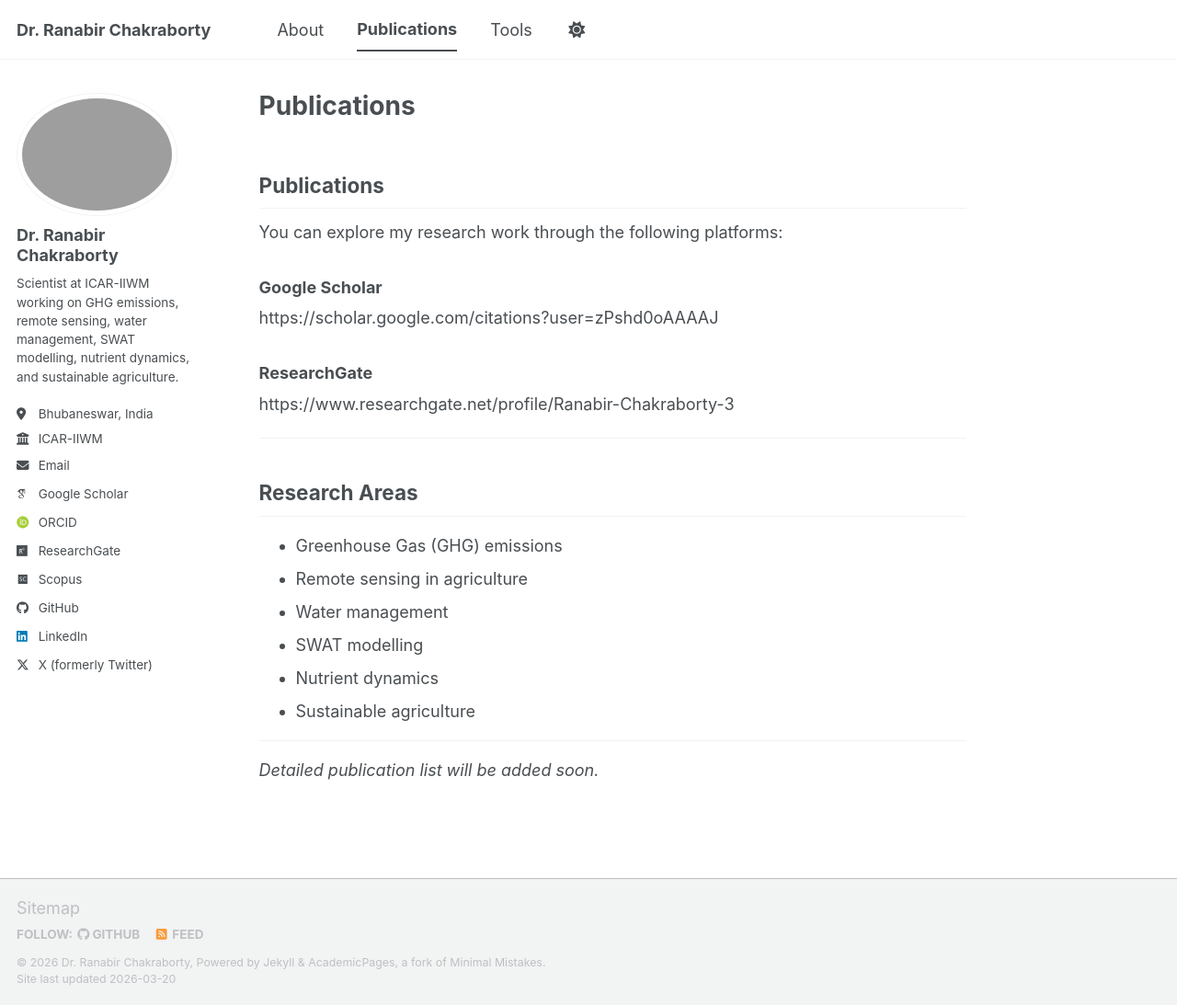
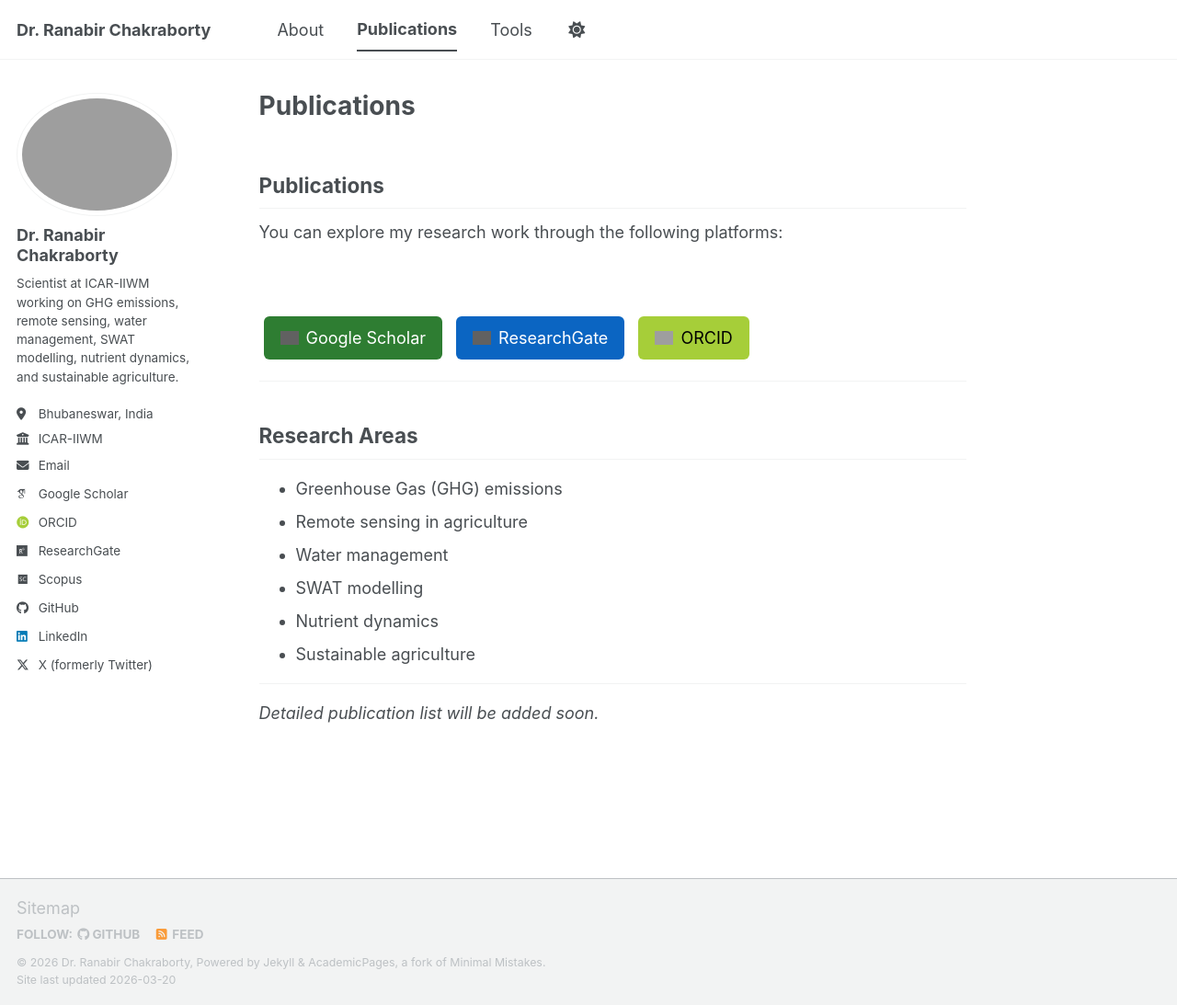
Before and after one commit to ranabir-chakraborty/ranabir-chakraborty.github.io, a Jekyll site: the page built from _pages/publications.md, in a window 1280 px wide and 1093 px high. Shown: the whole window at 92% size. Built offline with Jekyll 4.4.1, drawn with Linux system fonts in a browser that asks for light colours; some web fonts are replaced; a script bundle is joined from its source files by our own code; library files that are not in the unit come from our copies; grey boxes are pictures that could not be loaded.

Commit message:
Added buttons for Google scholar, Reserachgate, and Orcid

```diff
--- a/_pages/publications.md
+++ b/_pages/publications.md
@@ -6,14 +6,29 @@ author_profile: true
 ---
 
 ## Publications
-
 You can explore my research work through the following platforms:
 
-### Google Scholar
-https://scholar.google.com/citations?user=zPshd0oAAAAJ
+<br>
 
-### ResearchGate
-https://www.researchgate.net/profile/Ranabir-Chakraborty-3
+<div style="margin-top:15px;">
+
+<a href="https://scholar.google.com/citations?user=zPshd0oAAAAJ" target="_blank" style="display:inline-flex;align-items:center;padding:10px 18px;margin:5px;background-color:#2e7d32;color:white;text-decoration:none;border-radius:6px;">
+<img src="https://cdn.jsdelivr.net/gh/simple-icons/simple-icons/icons/googlescholar.svg" width="20" style="margin-right:8px;filter:invert(1);">
+Google Scholar
+</a>
+
+<a href="https://www.researchgate.net/profile/Ranabir-Chakraborty-3" target="_blank" style="display:inline-flex;align-items:center;padding:10px 18px;margin:5px;background-color:#0b65c2;color:white;text-decoration:none;border-radius:6px;">
+<img src="https://cdn.jsdelivr.net/gh/simple-icons/simple-icons/icons/researchgate.svg" width="20" style="margin-right:8px;filter:invert(1);">
+ResearchGate
+</a>
+
+<a href="https://orcid.org/0000-0002-0875-8399" target="_blank" style="display:inline-flex;align-items:center;padding:10px 18px;margin:5px;background-color:#a6ce39;color:black;text-decoration:none;border-radius:6px;">
+<img src="https://cdn.jsdelivr.net/gh/simple-icons/simple-icons/icons/orcid.svg" width="20" style="margin-right:8px;">
+ORCID
+</a>
+
+</div>
+
 
 ---
 
```
